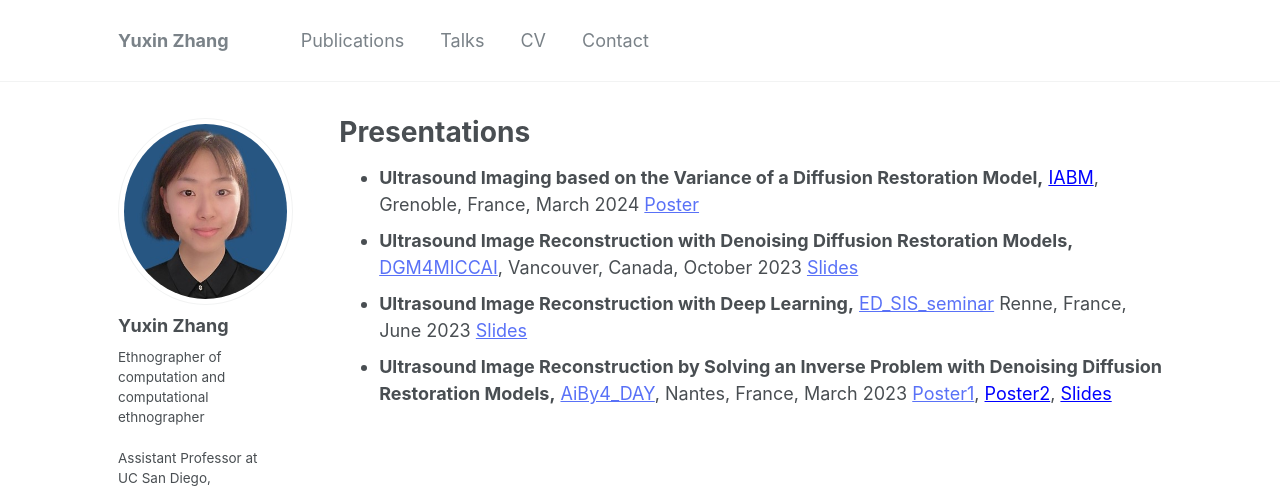
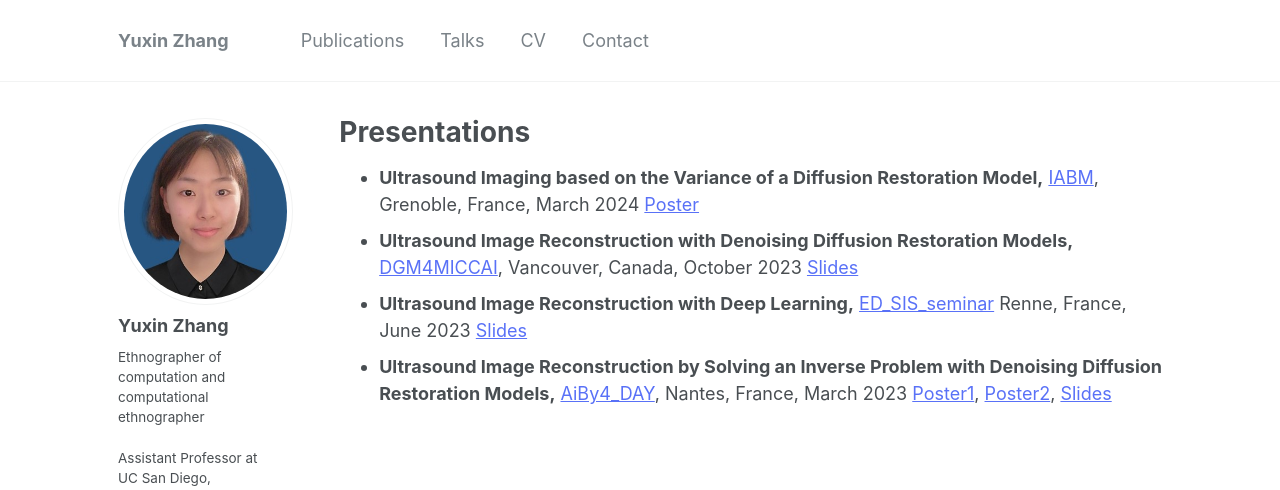
Before and after one commit to Yuxin-Zhang-Jasmine/Yuxin-Zhang-Jasmine.github.io, a Jekyll site: the page built from _pages/talks.html, in a window 1280 px wide. Shown: the top 490 px of the page. Built offline with Jekyll 4.4.1, drawn with Linux system fonts in a browser that asks for light colours.

Commit message:
Update talks.html

```diff
--- a/_pages/talks.html
+++ b/_pages/talks.html
@@ -8,7 +8,7 @@ author_profile: true
 
 <ul>
   <li>
-    <strong>Ultrasound Imaging based on the Variance of a Diffusion Restoration Model,</strong> <a href="https://iabm2024.sciencesconf.org/" style="color: blue; text-decoration: underline;">IABM</a>, Grenoble, France, March 2024 <a href="https://yuxin-zhang-jasmine.github.io/files/IABM/IABM2024_poster.pdf" style="color: #5971f7; text-decoration: underline;">Poster</a>
+    <strong>Ultrasound Imaging based on the Variance of a Diffusion Restoration Model,</strong> <a href="https://iabm2024.sciencesconf.org/" style="color: #5971f7; text-decoration: underline;">IABM</a>, Grenoble, France, March 2024 <a href="https://yuxin-zhang-jasmine.github.io/files/IABM/IABM2024_poster.pdf" style="color: #5971f7; text-decoration: underline;">Poster</a>
   </li>
   <li>
     <strong>Ultrasound Image Reconstruction with Denoising Diffusion Restoration Models,</strong> <a href="https://dgm4miccai.github.io/" style="color: #5971f7; text-decoration: underline;">DGM4MICCAI</a>, Vancouver, Canada, October 2023 <a href="https://yuxin-zhang-jasmine.github.io/files/DGM4MICCAI/DGM4MICCAI2023_32_slides.pdf" style="color: #5971f7; text-decoration: underline;">Slides</a>
@@ -18,6 +18,6 @@ author_profile: true
   </li>
   <li>
     <strong>Ultrasound Image Reconstruction by Solving an Inverse Problem with Denoising Diffusion
-Restoration Models,</strong> <a href="https://aiby4.ls2n.fr/2022/12/01/aiby4-day/" style="color: #5971f7; text-decoration: underline;">AiBy4_DAY</a>, Nantes, France, March 2023 <a href="https://yuxin-zhang-jasmine.github.io/files/AiBy4/AiBy4_v1_poster.pdf" style="color: #5971f7; text-decoration: underline;">Poster1</a>, <a href="https://yuxin-zhang-jasmine.github.io/files/AiBy4/AiBy4_v2_poster.pdf" style="color: blue; text-decoration: underline;">Poster2</a>, <a href="https://yuxin-zhang-jasmine.github.io/files/AiBy4/AiBy4_Slides.pdf" style="color: blue; text-decoration: underline;">Slides</a>
+Restoration Models,</strong> <a href="https://aiby4.ls2n.fr/2022/12/01/aiby4-day/" style="color: #5971f7; text-decoration: underline;">AiBy4_DAY</a>, Nantes, France, March 2023 <a href="https://yuxin-zhang-jasmine.github.io/files/AiBy4/AiBy4_v1_poster.pdf" style="color: #5971f7; text-decoration: underline;">Poster1</a>, <a href="https://yuxin-zhang-jasmine.github.io/files/AiBy4/AiBy4_v2_poster.pdf" style="color: #5971f7; text-decoration: underline;">Poster2</a>, <a href="https://yuxin-zhang-jasmine.github.io/files/AiBy4/AiBy4_Slides.pdf" style="color: #5971f7; text-decoration: underline;">Slides</a>
   </li>
 </ul>
```
